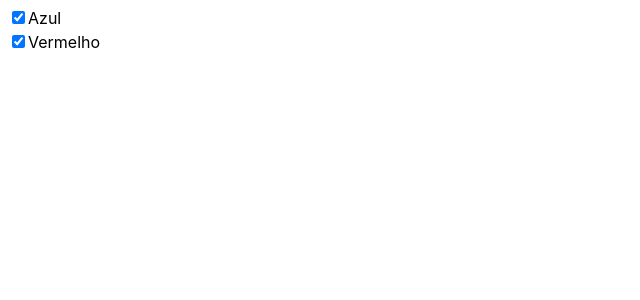
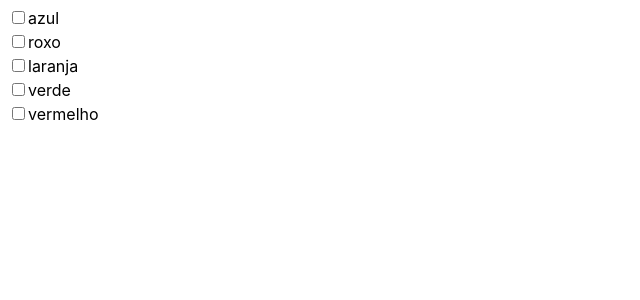
Before and after one commit to DevRobsonAlmeida/ReactJS, a React (Create React App) app: page / in a window 1280 px wide. Shown: the top 300 px of the page, without its empty margins (0-640 px from the left). Built offline with nearby package versions, Linux system fonts and the light colour scheme.

Commit message:
checkbox 2 - desafio

```diff
--- a/src/App.js
+++ b/src/App.js
@@ -1,7 +1,25 @@
 import React from 'react';
 
+const coresFields = [
+  {
+    id: 'azul',
+  },
+  {
+    id: 'roxo',
+  },
+  {
+    id: 'laranja',
+  },
+  {
+    id: 'verde',
+  },
+  {
+    id: 'vermelho',
+  },
+];
+
 const App = () => {
-  const [cores, setCores] = React.useState(['vermelho', 'azul']);
+  const [cores, setCores] = React.useState('');
 
   function handleChange({ target }) {
     if (target.checked) setCores([...cores, target.value]);
@@ -9,29 +27,25 @@ const App = () => {
   }
 
   function checkColor(cor) {
+    console.log(cor);
     return cores.includes(cor);
   }
 
   return (
     <form>
+      {coresFields.map(({ id }) => (
+        <div>
           <label>
             <input
               type="checkbox"
-          value="azul"
-          checked={checkColor('azul')}
+              value={id}
+              checked={checkColor(id)}
               onChange={handleChange}
             />
-        Azul
+            {id}
           </label>
-      <label>
-        <input
-          type="checkbox"
-          value="vermelho"
-          checked={cores.includes('vermelho')}
-          onChange={handleChange}
-        />
-        Vermelho
-      </label>
+        </div>
+      ))}
     </form>
   );
 };
```
Lines whose indentation alone changed are shown as unchanged.
